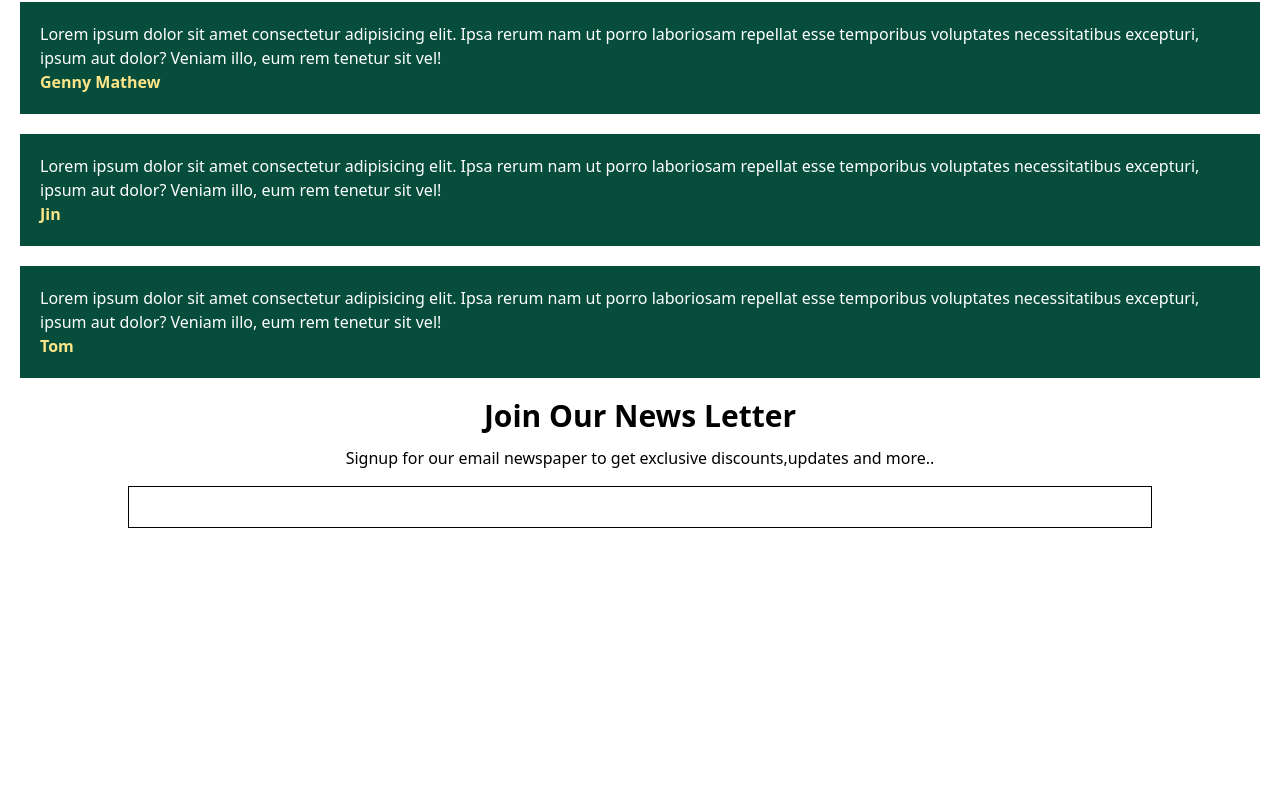
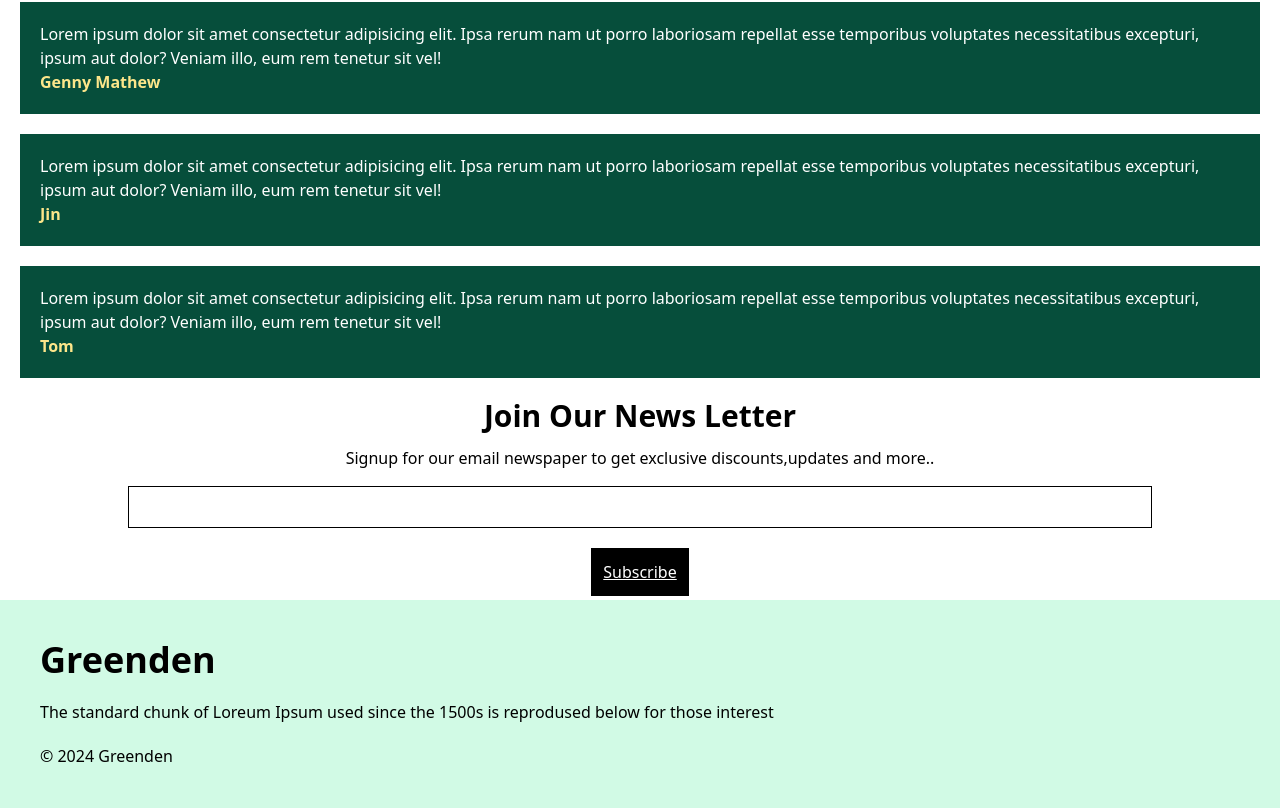
Before and after one commit to BrindhaChandru/Greenden, a plain HTML site: page index.html in a window 1280 px wide. Shown: the part 1208-2016 px from the top of the page. Before the commit the page ends 1752 px from the top, so only its background shows below. Drawn offline with nearby package versions, Linux system fonts and the light colour scheme.

Commit message:
Update index.html

```diff
--- a/index.html
+++ b/index.html
@@ -190,3 +190,19 @@
             <p class="mt-3 text-center">Signup for our email newspaper to get exclusive discounts,updates and more..</p>
 
              <input type="text" class="p-2 m-4 border border-black" style="width: 80%">
+             <br>
+
+             <button class="p-3 m-1 text-white underline bg-black">Subscribe</button>
+
+        </section>
+
+        <section class="p-10 bg-green-100">
+
+            <h1 class="text-4xl font-bold">Greenden</h1>
+
+            <p class="mt-5">The standard chunk of Loreum Ipsum used since the 1500s is reprodused below for those interest</p>
+
+            <p class="mt-5">&copy 2024 Greenden</p>
+</section>
+</body>
+</html>
```
